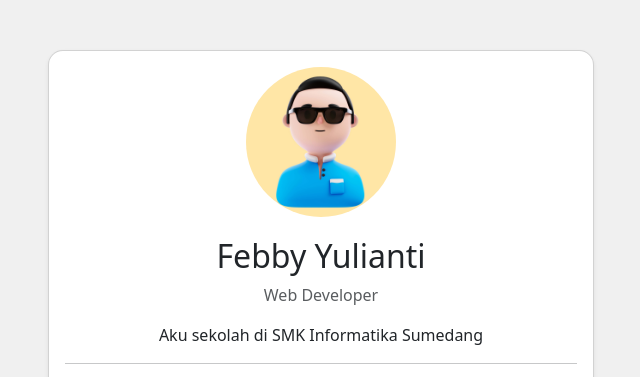
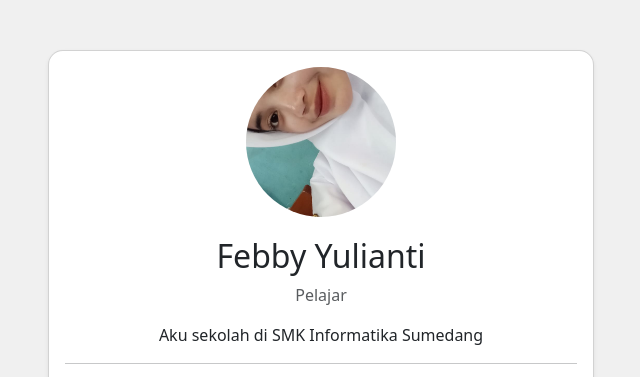
Before and after one commit to RakaGanteng27/ta_febby_x4, a plain HTML site: page index.html in a window 1280 px wide. Shown: the top 377 px of the page, without its empty margins (319-959 px from the left). Drawn offline with nearby package versions, Linux system fonts and the light colour scheme.

Commit message:
Update index.html

```diff
--- a/index.html
+++ b/index.html
@@ -14,9 +14,9 @@
             <div class="col-md-6">
                 <div class="card shadow-sm">
                     <div class="card-body text-center">
-                        <img src="avatar.jpg" alt="Profile Image" class="profile-img">
+                        <img src="IMG-20241118-WA0004.jpg" alt="Profile Image" class="profile-img">
                         <h2>Febby Yulianti</h2>
-                        <p class="text-muted">Web Developer</p>
+                        <p class="text-muted">Pelajar</p>
                         <p>Aku sekolah di SMK Informatika Sumedang
                         </p>
                         <hr>
```
